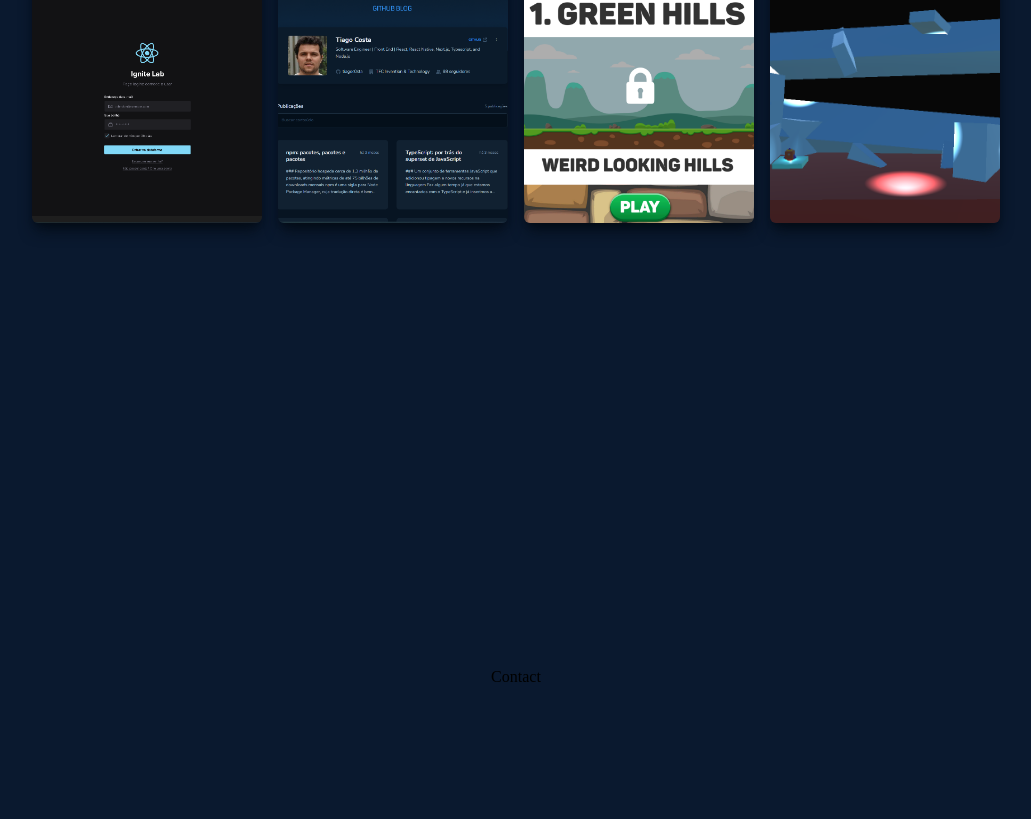
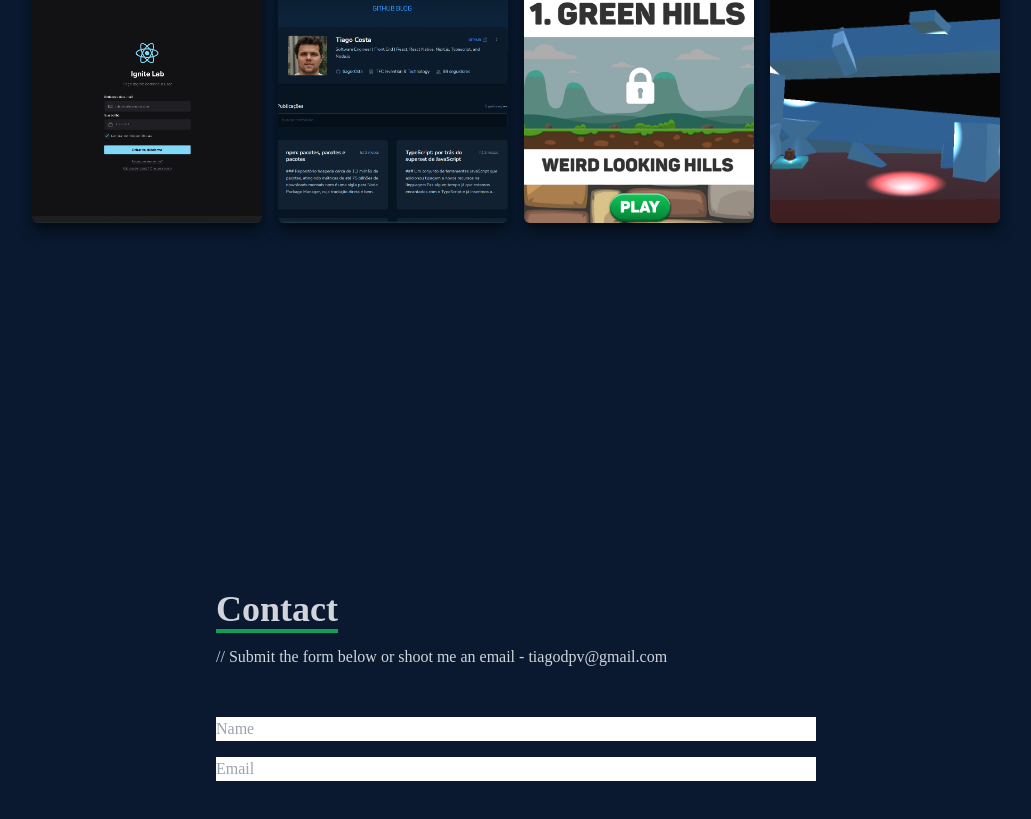
Before and after one commit to tiagoc0sta/portfolio-react-app, a React (Create React App) app: page / in a window 1280 px wide. Shown: the part 2907-3726 px from the top of the page, without its empty margins (124-1155 px from the left). Built offline with nearby package versions, Linux system fonts and the light colour scheme.

Commit message:
contac detaisl

```diff
--- a/src/components/Contact.jsx
+++ b/src/components/Contact.jsx
@@ -3,10 +3,13 @@ import React from 'react'
 const Contact = () => {
   return (
     <div name='contact' className='w-full h-screen bg-[#0a192f] flex justify-center items-center p-4'>
-      <form action="flex flex-col max-w-[600px] w-full">
+      <form action="" className='flex flex-col max-w-[600px] w-full'>
         <div className='pb-8'>
-        <p>Contact</p>
+          <p className='text-4xl font-bold inline border-b-4 border-[#129E57] text-gray-300'>Contact</p>
+          <p className='text-gray-300 py-4'>// Submit the form below or shoot me an email - tiagodpv@gmail.com</p>
         </div>
+        <input type="text" placeholder='Name' name='name'/>
+        <input className='my-4' type="email" placeholder='Email' name='email'/>
 
       </form>
     </div>
```
